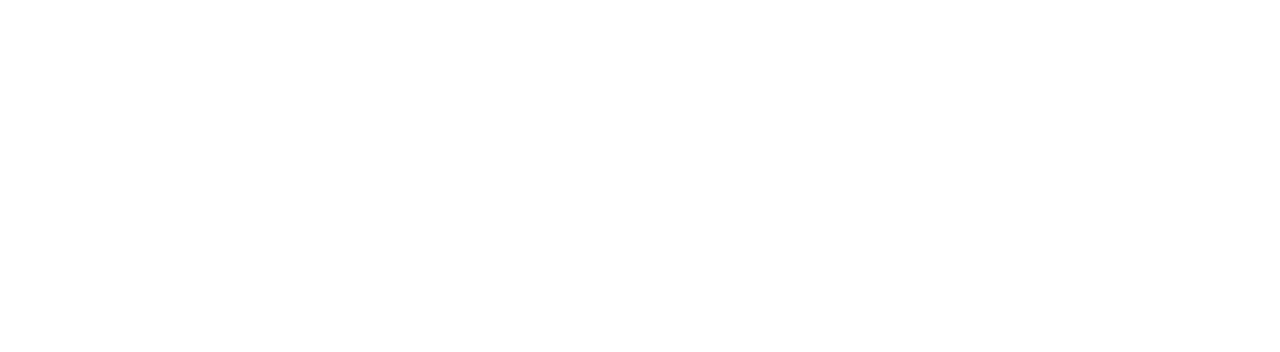
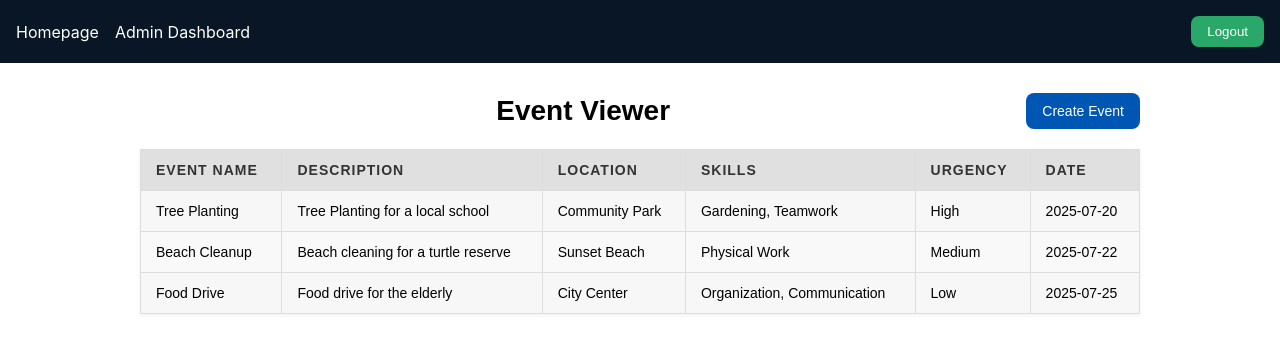
Before and after one commit to Hyperbolas/volunteer-app, a React (Create React App) app: page /admin/AdminViewEvents in a window 1280 px wide. Before the commit this address had no page. Shown: the top 352 px of the page. Built offline with nearby package versions, Linux system fonts and the light colour scheme.

Commit message:
Updated Manage events, added some css

```diff
--- a/src/pages/admin/AdminEventManagement.js
+++ b/src/pages/admin/AdminCreateEvent.js
@@ -1,8 +1,8 @@
 import React, {useState} from "react";
-// import { useNavigate } from 'react-router-dom';
+import { useNavigate } from 'react-router-dom';
 import AdminNavBar from "../../components/AdminNavBar";
 import DatePicker from "react-multi-date-picker"
-import "./AdminEventManagement.css"
+import "./AdminCreateEvent.css"
 
 const AdminEventManagement = ({ onSubmit }) => {
   const [formData, setForm] = useState({
@@ -11,8 +11,10 @@ const AdminEventManagement = ({ onSubmit }) => {
       location: "",
       skills: [],
       urgency: "",
-      date: [],
+      date: "",
     });
+
+    const navigate = useNavigate();
 
     // const [eventDate, setEventDate] = useState(new Date());
 
@@ -25,7 +27,7 @@ const AdminEventManagement = ({ onSubmit }) => {
           selectedOptions.push(options[i].value);
         }
       }
-      setForm({ ...formData, [name]: value });
+      setForm({ ...formData, [name]: selectedOptions });
     }else {
       setForm({ ...formData, [name]: value });
     }
@@ -34,22 +36,24 @@ const AdminEventManagement = ({ onSubmit }) => {
     const handleSubmit = (e) => {
       e.preventDefault();
       if (
-      formData.name &&
+        formData.eventName &&
         formData.description &&
         formData.location &&
         formData.skills.length > 0 &&
         formData.urgency &&
         formData.date
-    ) {
+      ){
         onSubmit(formData);
         setForm({
-        name: "",
+          eventName: "",
           description: "",
           location: "",
           skills: [],
           urgency: "",
           date: ""
         });
+        navigate("/admin/AdminViewEvents");
+        alert("Thank you for your submission, redirecting to Event Viewer")
       } else {
         alert("Please fill in all required fields.");
       }
@@ -60,29 +64,26 @@ const AdminEventManagement = ({ onSubmit }) => {
       <AdminNavBar />
     <div className="admin-event-page">
       <div className="admin-container">
-      </div>
-
       <main className="form-wrapper">
-        <h1 className="form-title">Manage Events</h1>
+        <h1 className="form-title">Create Event</h1>
 
         {/*Event Name 100 Chars, req*/}
         <form className="event-form" onSubmit={handleSubmit}>
           <div className="form-group">
-            <label>Event Name
+            <label>Event Name</label>
             <input
-              id="name"
-              name="name"
+              id="eventName"
+              name="eventName"
               className= "form-control"
               onChange={handleChange}
               maxLength={100}
               required
               />
-              </label>
           </div>
 
           {/* Description Text Area, req */}
           <div className="form-group">
-            <label>Description
+            <label>Description</label>
               <input
               id= "description"
               name="description"
@@ -90,12 +91,11 @@ const AdminEventManagement = ({ onSubmit }) => {
               onChange={handleChange}
               required
               />
-            </label>
           </div>
 
           {/* Location Text Area, req */}
           <div className="form-group">
-            <label>Location
+            <label>Location</label>
               <input
               id="location"
               name="location"
@@ -103,7 +103,6 @@ const AdminEventManagement = ({ onSubmit }) => {
               onChange={handleChange}
               required
               />
-            </label>
           </div>
 
           {/* Skills Multi-select Drop Down, req */}
@@ -117,16 +116,16 @@ const AdminEventManagement = ({ onSubmit }) => {
                 onChange={handleChange}
                 required
               >
-                <option value="JavaScript">JavaScript</option>
-                <option value="CSS">CSS</option>
-                <option value="Html">Html</option>
-                <option value="React">React</option>
+                <option value="JavaScript">Cleaning</option>
+                <option value="CSS">Marketing</option>
+                <option value="Html">Teaching</option>
+                <option value="React">Office Administration</option>
                 </select>
           </div>
 
           {/*Urgency Drop down, req */}
           <div className="form-group">
-            <label>Urgency
+            <label>Urgency </label>
               <select
                 id="urgency"
                 name="urgency"
@@ -138,7 +137,6 @@ const AdminEventManagement = ({ onSubmit }) => {
                 <option value="Medium">Medium</option>
                 <option value="High">High</option>
               </select>
-            </label>
           </div>
 
           {/*Event Date, Calendar, date picker */}
@@ -158,13 +156,14 @@ const AdminEventManagement = ({ onSubmit }) => {
             />
 
           </div>
-
     <button type="submit" className="button">Submit</button>
 
     </form>
     </main>
     </div>
     </div>
+    </div>
+
   );
   };
 
--- a/src/pages/admin/AdminDashboard.js
+++ b/src/pages/admin/AdminDashboard.js
@@ -13,7 +13,7 @@ const AdminDashboard = () => {
       <div className="admin-dashboard">
         <h1 className="admin-heading">Admin Dashboard</h1>
         <div className="admin-button-group">
-          <button onClick={() => navigate('/admin/AdminEventManagement')}>
+          <button onClick={() => navigate('/admin/AdminViewEvents')}>
             Manage Events
           </button>
           <button onClick={() => navigate('/admin/VolunteerMatchingForm')}>
--- /dev/null
+++ b/src/pages/admin/AdminViewEvents.css
@@ -0,0 +1,69 @@
+/* Container for the whole viewer */
+.events-container {
+  padding: 30px;
+  max-width: 1000px;
+  margin: 0 auto;
+  font-family: Arial, sans-serif;
+}
+
+/* Heading and button layout */
+.events-header {
+  flex-grow: 1;
+  text-align: center;
+  font-size: 28px;
+  margin: 0;
+}
+
+.events-container button {
+  display: flex;
+  padding: 10px 16px;
+  background-color: #0056b3;
+  color: white;
+  border: none;
+  border-radius: 8px;
+  cursor: pointer;
+  font-size: 14px;
+  vertical-align: middle;
+  transition: background-color 0.3s ease;
+}
+
+.events-container button:hover {
+  background-color: #0056b3;
+}
+
+.events-header-container {
+  display: flex;
+  justify-content: space-between;
+  align-items: center;
+  margin-bottom: 20px;
+}
+
+/* Table styles */
+.history-table {
+  width: 100%;
+  border-collapse: collapse;
+  margin-top: 20px;
+}
+
+.history-table thead {
+  background-color: #f2f2f2;
+}
+
+.history-table th,
+.history-table td {
+  border: 1px solid #ddd;
+  padding: 12px;
+  text-align: left;
+}
+
+.history-table tr:nth-child(even) {
+  background-color: #f9f9f9;
+}
+
+.history-table tr:hover {
+  background-color: #f1f1f1;
+}
+
+.history-table th {
+  font-weight: bold;
+}
--- /dev/null
+++ b/src/pages/admin/AdminViewEvents.js
@@ -0,0 +1,80 @@
+import React from "react";
+import AdminNavBar from "../../components/AdminNavBar";
+import { useNavigate } from 'react-router-dom';
+import "./AdminViewEvents.css"
+
+const dummyEvents = [
+  {
+    id: 1,
+    name: "Tree Planting",
+    description:"Tree Planting for a local school",
+    location: "Community Park",
+    skills: ["Gardening", "Teamwork"],
+    urgency: "High",
+    date: "2025-07-20",
+  },
+  {
+    id: 2,
+    name: "Beach Cleanup",
+    description:"Beach cleaning for a turtle reserve",
+    location: "Sunset Beach",
+    skills: ["Physical Work"],
+    urgency: "Medium",
+    date: "2025-07-22"
+  },
+  {
+    id: 3,
+    name: "Food Drive",
+    description:"Food drive for the elderly",
+    location: "City Center",
+    skills: ["Organization", "Communication"],
+    urgency: "Low",
+    date: "2025-07-25",
+  }
+];
+
+
+
+const ViewEvents = () => {
+  const events = dummyEvents;
+  const navigate = useNavigate();
+
+  return (
+    <div>
+    <AdminNavBar/>
+    <div className="events-container">
+      <div className="events-header-container">
+        <h2 className="events-header" >Event Viewer</h2>
+        <button onClick={() => navigate('/admin/AdminCreateEvent')}>
+            Create Event
+        </button>
+      </div>
+      <table className="history-table">
+        <thead>
+          <th>Event Name</th>
+          <th>Description</th>
+          <th>Location</th>
+          <th>Skills</th>
+          <th>Urgency</th>
+          <th>Date</th>
+        </thead>
+
+        <tbody>
+          {events.map((event) => (
+            <tr key={event.id}>
+              <td> {event.name} </td>
+              <td>{event.description}</td>
+              <td> {event.location} </td>
+              <td> {event.skills.join(", ")} </td>
+              <td> {event.urgency} </td>
+              <td> {event.date} </td>
+            </tr>
+          ))}
+        </tbody>
+      </table>
+    </div>
+    </div>
+  );
+};
+
+export default ViewEvents;
--- /dev/null
+++ b/src/pages/admin/VolunteerMatchingForm.css
@@ -0,0 +1,65 @@
+.admin-container {
+  background-color: #f9f9f9;
+  min-height: 100vh;
+  font-family: 'Segoe UI', Tahoma, Geneva, Verdana, sans-serif;
+}
+
+.form-wrapper {
+  background-color: white;
+  padding: 40px 50px;
+  margin: 60px auto;
+  max-width: 600px;
+  border-radius: 8px;
+  box-shadow: 0 4px 15px rgba(0, 0, 0, 0.1);
+}
+
+.form-title {
+  text-align: center;
+  margin-bottom: 30px;
+  font-size: 24px;
+  color: #333;
+}
+
+.matching-form {
+  margin-top: 60;
+  display: flex;
+  flex-direction: column;
+  gap: 10px;
+}
+
+.matching-form label {
+  font-weight: bold;
+  margin-bottom: 5px;
+}
+
+.matching-form select {
+  padding: 10px;
+  border-radius: 6px;
+  border: 1px solid #ccc;
+  font-size: 16px;
+}
+
+.matching-form button {
+  width: 180px;
+  display: block;
+  margin: 10px auto 0 auto;
+  margin-top: 20px;
+  padding: 10px 20px;
+  background-color: #2f7df6;
+  color: white;
+  border: none;
+  border-radius: 8px;
+  cursor: pointer;
+  transition: 0.3s ease;
+}
+
+.matching-form button:hover {
+  background-color: #1e5edc;
+}
+
+.success-message {
+  color: green;
+  margin-top: 20px;
+  font-weight: bold;
+  text-align: center;
+}
--- a/src/routes/AppRoutes.js
+++ b/src/routes/AppRoutes.js
@@ -6,7 +6,8 @@ import Homepage from '../pages/Homepage';
 import Login from '../pages/Login';
 import Register from '../pages/Registration';
 import AdminDashboard from '../pages/admin/AdminDashboard';
-import AdminEventManagement from '../pages/admin/AdminEventManagement';
+import AdminCreateEvent from '../pages/admin/AdminCreateEvent';
+import AdminViewEvents from '../pages/admin/AdminViewEvents';
 import VolunteerMatchingForm from '../pages/admin/VolunteerMatchingForm';
 import VolunteerParticipationHistory from '../pages/admin/VolunteerParticipationHistory';
 import UserDashboard from '../pages/user/UserDashboard';
@@ -17,6 +18,9 @@ import UserProfileForm from '../pages/user/UserProfileForm';
 
 
 const AppRoutes = () => {
+    const handleSubmit = (formData) => {
+        console.log("Submitted event data:", formData);
+    };
     return (
         <>
         {/* <NavBar/> */}
@@ -25,7 +29,8 @@ const AppRoutes = () => {
             <Route path="/login" element={<Login />} />
             <Route path="/registration" element={<Register/>} />
             <Route path="/admin/AdminDashboard" element={<AdminDashboard />} />
-            <Route path="/admin/AdminEventManagement" element={<AdminEventManagement/>} />
+            <Route path="/admin/AdminViewEvents" element={<AdminViewEvents/>} />
+            <Route path="/admin/AdminCreateEvent" element={<AdminCreateEvent onSubmit={handleSubmit}/>} />
             <Route path="/admin/VolunteerMatchingForm" element={<VolunteerMatchingForm/>} />
             <Route path="/admin/VolunteerParticipationHistory" element={<VolunteerParticipationHistory/>} />
             <Route path="/user/UserDashboard" element={<UserDashboard/>} />
```
Also changed, not shown: src/pages/admin/VolunteerMatchingForm.js (+6 -6 lines), src/pages/admin/AdminCreateEvent.css (renamed from src/pages/admin/AdminEventManagement.css). Lines whose indentation alone changed are shown as unchanged.
